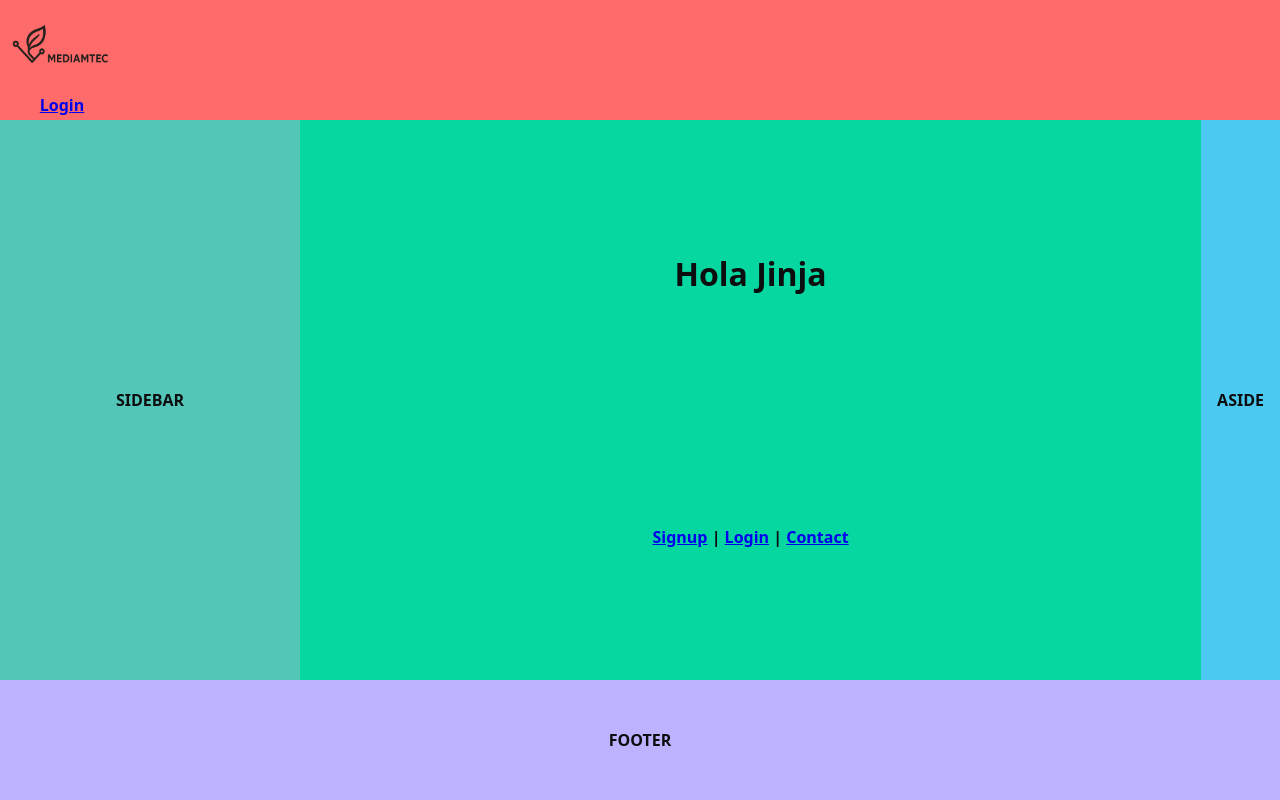
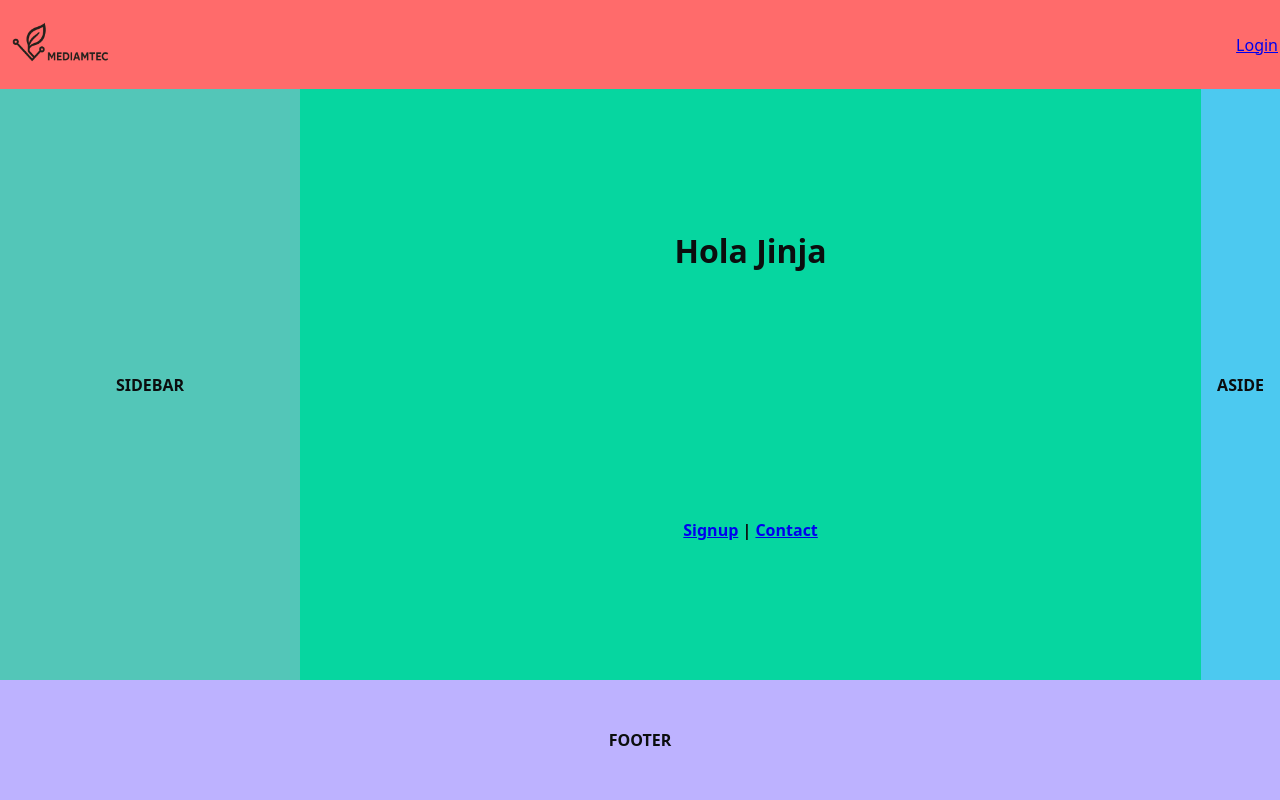
Before and after one commit to AlbertoRigoglioso/PrimerosPasos, a Flask app: page / in a window 1280 px wide. Run offline with Flask 3, Linux system fonts and the light colour scheme.

Commit message:
resolver apilado

```diff
--- a/templates/base.html
+++ b/templates/base.html
@@ -9,7 +9,7 @@
 </head>
 <body>
   <div class="layout">
-    <header class="box">
+    <header>
       <div class="logo-container">
           <img src="{{ url_for('static', filename='img/logo.png') }}" alt="Logo">
       </div>
--- a/templates/index.html
+++ b/templates/index.html
@@ -13,5 +13,5 @@
 {% extends "base.html" %}
 {% block title %}Inicio{% endblock %}
 {% block main %}<h1>Hola Jinja</h1>
-<p><a href="/signup">Signup</a> | <a href="/login">Login</a> | <a href="/contact">Contact</a></p>
+<p><a href="/signup">Signup</a> | <a href="/contact">Contact</a></p>
 {% endblock %}
```
